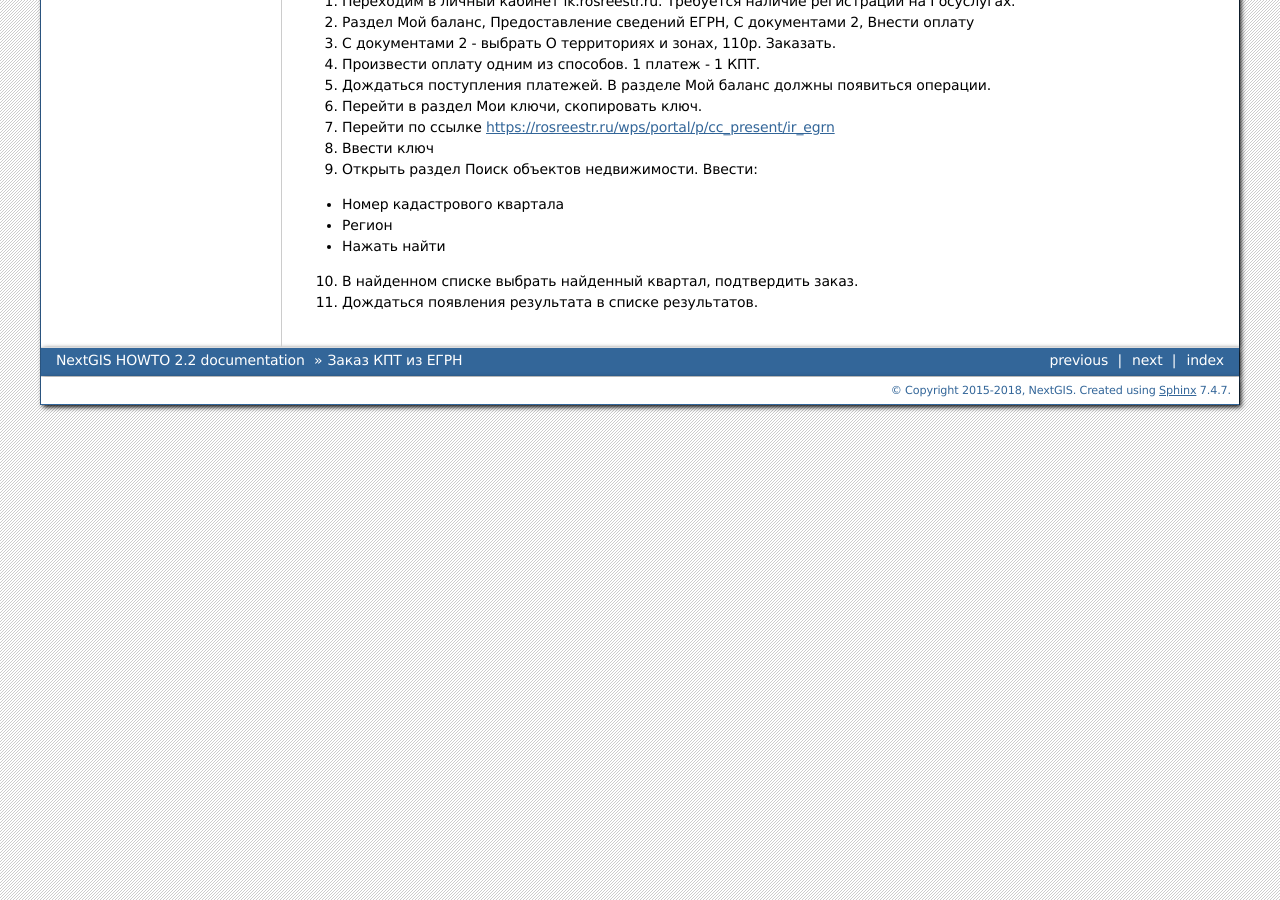
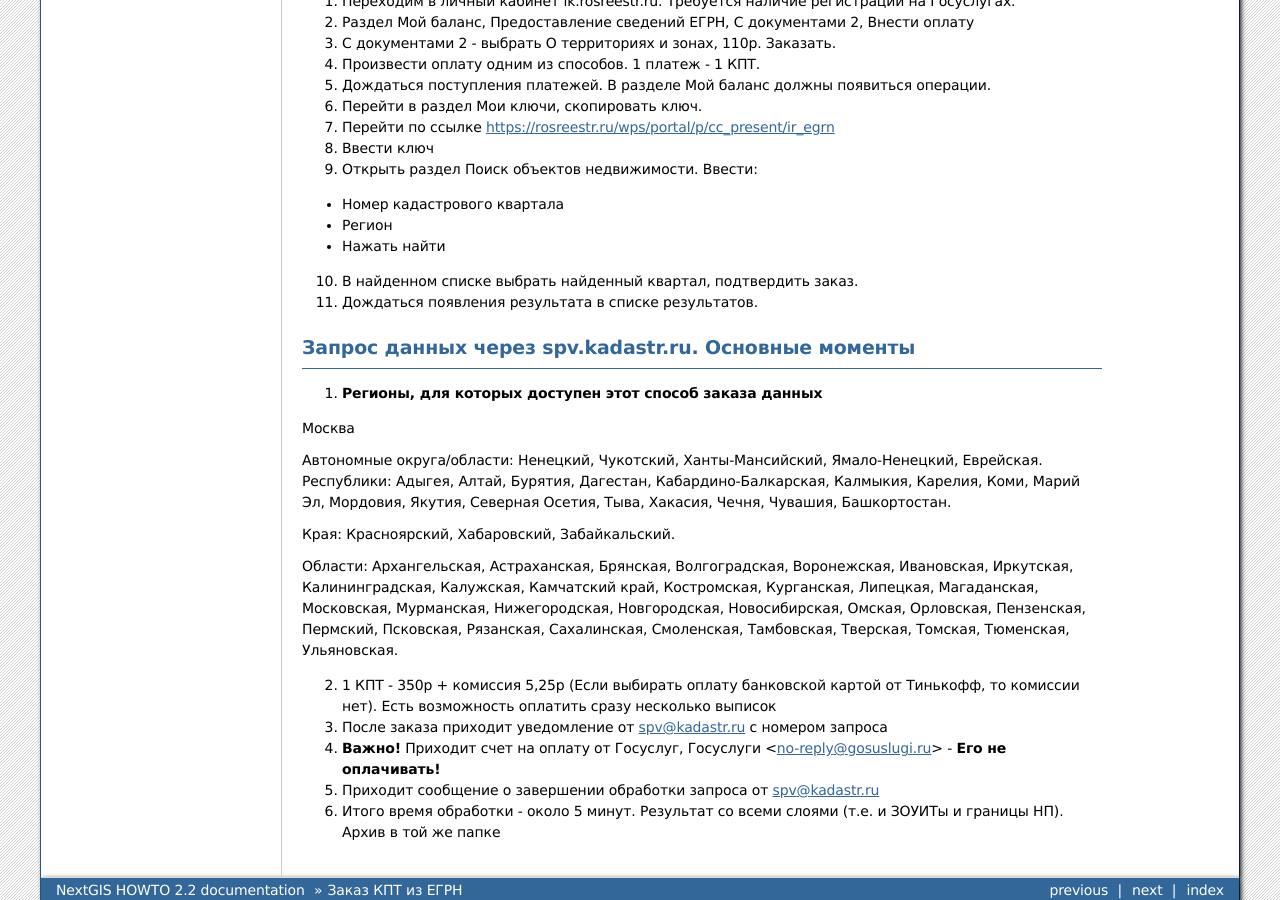
Before and after one commit to nextgis/docs_howto, a Sphinx documentation site: the page built from source/egrn_source.rst, in a window 1280 px wide and 900 px high, scrolled down 1219 px. Built offline with Sphinx 7.4.7, drawn with Linux system fonts in a browser that asks for light colours; formulas are drawn with MathJax 3; pages that are not in the unit, such as notebooks, are missing from menus; some of the changed text lies outside the part shown.

Commit message:
order via spv_kadastr_ru

```diff
--- a/source/egrn_source.rst
+++ b/source/egrn_source.rst
@@ -86,3 +86,26 @@
 10. В найденном списке выбрать найденный квартал, подтвердить заказ.
 
 11. Дождаться появления результата в списке результатов.
+
+
+Запрос данных через spv.kadastr.ru. Основные моменты
+-----------------------------------------------------
+
+1. **Регионы, для которых доступен этот способ заказа данных**
+
+Москва
+
+Автономные округа/области: Ненецкий, Чукотский, Ханты-Мансийский, Ямало-Ненецкий, Еврейская.
+Республики: Адыгея, Алтай, Бурятия, Дагестан, Кабардино-Балкарская, Калмыкия, Карелия, Коми, Марий Эл, Мордовия, Якутия, Северная Осетия, Тыва,
+Хакасия, Чечня, Чувашия, Башкортостан.
+
+Края: Красноярский, Хабаровский, Забайкальский.
+
+Области: Архангельская, Астраханская, Брянская, Волгоградская, Воронежская, Ивановская, Иркутская, Калининградская, Калужская, Камчатский край, Костромская, Курганская, Липецкая, Магаданская, Московская, Мурманская, Нижегородская, Новгородская, Новосибирская, Омская, Орловская, Пензенская, Пермский, Псковская, Рязанская, Сахалинская,
+Смоленская, Тамбовская, Тверская, Томская, Тюменская, Ульяновская.
+
+2. 1 КПТ - 350р + комиссия 5,25р (Если выбирать оплату банковской картой от Тинькофф, то комиссии нет). Есть возможность оплатить сразу несколько выписок
+3. После заказа приходит уведомление от spv@kadastr.ru с номером запроса
+4. **Важно!** Приходит счет на оплату от Госуслуг, Госуслуги <no-reply@gosuslugi.ru> - **Его не оплачивать!**
+5. Приходит сообщение о завершении обработки запроса от spv@kadastr.ru
+6. Итого время обработки - около 5 минут. Результат со всеми слоями (т.е. и ЗОУИТы и границы НП). Архив в той же папке
```
